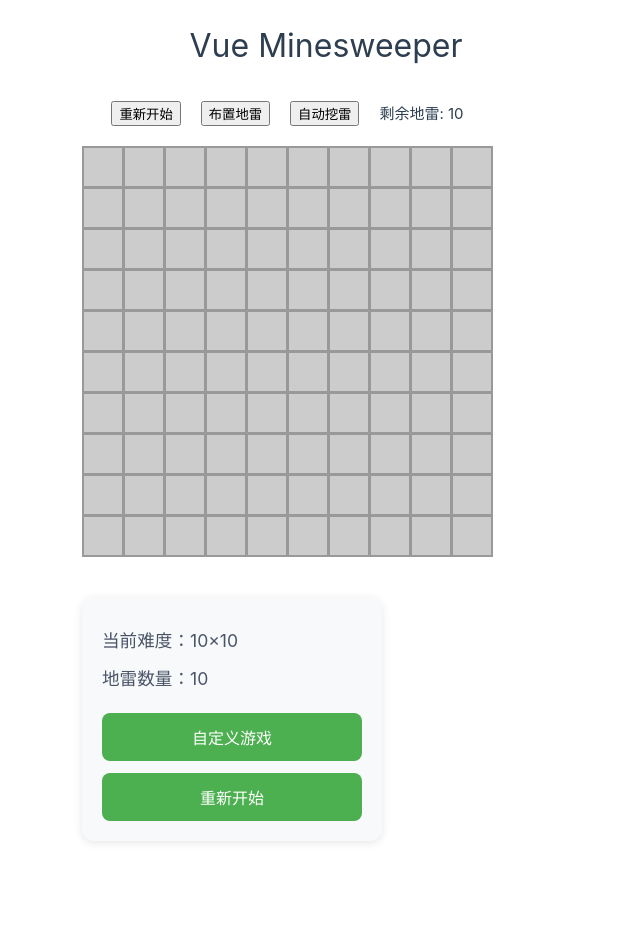
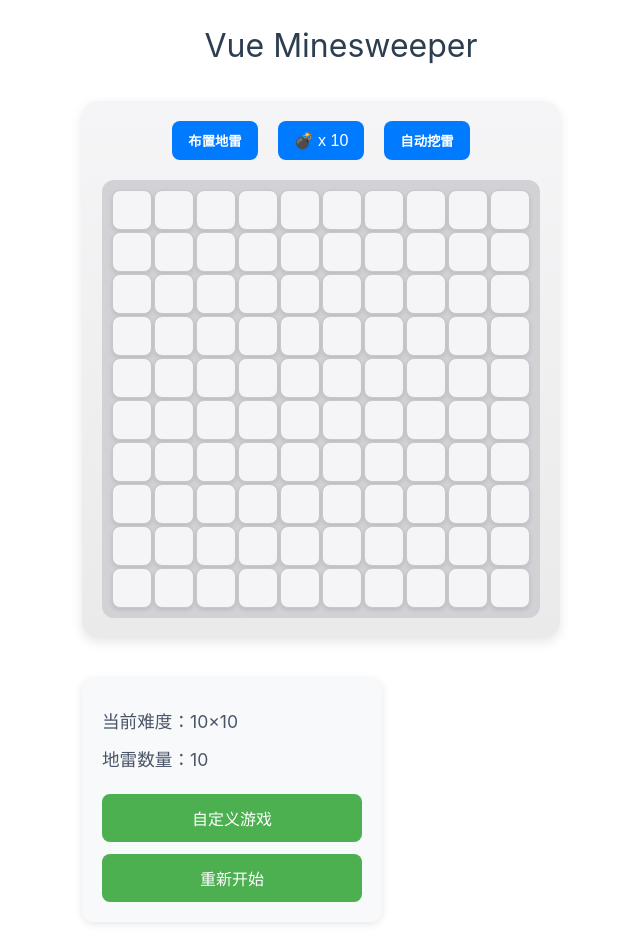
Before and after one commit to Ch1ldKing/vue-minesweeper, a Vue app: page / in a window 1280 px wide. Shown: the whole page, without its empty margins (10-650 px from the left). Before the commit the page ends 861 px from the top, so only its background shows below. Built offline with nearby package versions, Linux system fonts and the light colour scheme; the HTML template or start-up script is replaced by a standard one.

Commit message:
v0.8 修改外观

```diff
--- a/src/App.vue
+++ b/src/App.vue
@@ -201,6 +201,19 @@ const handleStateChange = (state: { currentMineCount: number; isPlacingMode: boo
   }
 }
 
+@import './apple-style.css';
+
+/* 添加模态框动画 */
+.modal-enter-active,
+.modal-leave-active {
+  transition: opacity 0.3s ease;
+}
+
+.modal-enter-from,
+.modal-leave-to {
+  opacity: 0;
+}
+
 /* 大屏幕布局 */
 @media (min-width: 1024px) {
   .content-wrapper {
--- /dev/null
+++ b/src/assets/apple-style.css
@@ -0,0 +1,228 @@
+/* apple-style.css */
+:root {
+  --app-background: #f5f5f7;
+  --glass-background: rgba(255, 255, 255, 0.7);
+  --button-background: rgba(0, 113, 227, 0.9);
+  --button-hover: rgba(0, 113, 227, 1);
+  --text-primary: #1d1d1f;
+  --text-secondary: #86868b;
+  --border-color: rgba(0, 0, 0, 0.1);
+  --cell-revealed: #ffffff;
+  --cell-unrevealed: rgba(255, 255, 255, 0.8);
+  --mine-color: #ff3b30;
+  --flag-color: #ff9500;
+}
+
+body {
+  background-color: var(--app-background);
+  font-family: -apple-system, BlinkMacSystemFont, 'Segoe UI', Roboto, Oxygen, Ubuntu, Cantarell, sans-serif;
+}
+
+.app {
+  width: 900px;
+  margin: 40px auto;
+  padding: 20px;
+}
+
+.title {
+  font-size: 44px;
+  font-weight: 700;
+  text-align: center;
+  color: var(--text-primary);
+  margin-bottom: 40px;
+  letter-spacing: -0.5px;
+}
+
+.content-wrapper {
+  display: flex;
+  gap: 40px;
+  justify-content: center;
+  align-items: flex-start;
+}
+
+.game-area {
+  flex: 0 1 auto;
+}
+
+.control-panel {
+  width: 280px;
+  padding: 24px;
+  background: var(--glass-background);
+  border-radius: 18px;
+  box-shadow: 0 8px 32px rgba(0, 0, 0, 0.1);
+  backdrop-filter: blur(20px);
+  border: 1px solid var(--border-color);
+}
+
+.game-info {
+  margin-bottom: 24px;
+}
+
+.game-info p {
+  margin: 12px 0;
+  color: var(--text-secondary);
+  font-size: 15px;
+  font-weight: 500;
+}
+
+.controls {
+  display: flex;
+  flex-direction: column;
+  gap: 12px;
+}
+
+.control-button {
+  padding: 12px 20px;
+  border: none;
+  border-radius: 12px;
+  background: var(--button-background);
+  color: white;
+  cursor: pointer;
+  font-size: 15px;
+  font-weight: 500;
+  transition: all 0.3s cubic-bezier(0.4, 0, 0.2, 1);
+}
+
+.control-button:hover {
+  background: var(--button-hover);
+  transform: translateY(-1px);
+}
+
+.modal-overlay {
+  backdrop-filter: blur(8px);
+  background: rgba(0, 0, 0, 0.3);
+}
+
+.modal-content {
+  background: var(--glass-background);
+  border-radius: 20px;
+  box-shadow: 0 20px 40px rgba(0, 0, 0, 0.2);
+  border: 1px solid var(--border-color);
+  backdrop-filter: blur(20px);
+  padding: 32px;
+}
+
+/* Board Styles */
+.game-container {
+  background: var(--glass-background);
+  padding: 24px;
+  border-radius: 20px;
+  box-shadow: 0 8px 32px rgba(0, 0, 0, 0.1);
+  backdrop-filter: blur(20px);
+  border: 1px solid var(--border-color);
+}
+
+.board {
+  gap: 4px;
+  background: var(--border-color);
+  padding: 4px;
+  border-radius: 12px;
+}
+
+/* Cell Styles */
+.cell {
+  width: 40px;
+  height: 40px;
+  border: none;
+  border-radius: 8px;
+  background: var(--cell-unrevealed);
+  font-weight: 600;
+  font-size: 16px;
+  cursor: pointer;
+  transition: all 0.2s cubic-bezier(0.4, 0, 0.2, 1);
+  box-shadow: 0 1px 2px rgba(0, 0, 0, 0.1);
+}
+
+.cell.revealed {
+  background: var(--cell-revealed);
+}
+
+.cell.mine {
+  background: var(--mine-color);
+}
+
+.cell:not(.revealed):hover {
+  transform: translateY(-1px);
+  box-shadow: 0 2px 4px rgba(0, 0, 0, 0.15);
+}
+
+/* Game Settings Styles */
+.settings-panel {
+  min-width: 360px;
+}
+
+.settings-panel h2 {
+  font-size: 24px;
+  font-weight: 600;
+  color: var(--text-primary);
+  margin-bottom: 24px;
+}
+
+.form-group {
+  margin-bottom: 20px;
+}
+
+.form-group label {
+  display: block;
+  color: var(--text-secondary);
+  margin-bottom: 8px;
+  font-size: 14px;
+}
+
+.form-group input {
+  width: 100%;
+  padding: 12px;
+  border: 1px solid var(--border-color);
+  border-radius: 12px;
+  background: var(--cell-revealed);
+  font-size: 15px;
+  transition: all 0.2s ease;
+}
+
+.form-group input:focus {
+  outline: none;
+  border-color: var(--button-background);
+  box-shadow: 0 0 0 3px rgba(0, 113, 227, 0.1);
+}
+
+.button-group {
+  display: flex;
+  gap: 12px;
+  margin-top: 24px;
+}
+
+.save-button,
+.cancel-button {
+  flex: 1;
+  padding: 12px 24px;
+  border: none;
+  border-radius: 12px;
+  font-size: 15px;
+  font-weight: 500;
+  cursor: pointer;
+  transition: all 0.2s ease;
+}
+
+.save-button {
+  background: var(--button-background);
+  color: white;
+}
+
+.save-button:hover:not(:disabled) {
+  background: var(--button-hover);
+}
+
+.cancel-button {
+  background: rgba(0, 0, 0, 0.05);
+  color: var(--text-primary);
+}
+
+.cancel-button:hover {
+  background: rgba(0, 0, 0, 0.1);
+}
+
+.error-message {
+  color: var(--mine-color);
+  font-size: 14px;
+  margin-top: 8px;
+}
--- a/src/components/Board.vue
+++ b/src/components/Board.vue
@@ -1,17 +1,21 @@
 <template>
   <div class="game-container">
     <div class="game-info">
-      <button @click="resetGame">重新开始</button>
+
       <button @click="handlePlacingMode" :disabled="gameOver || gameWon">
         {{ isPlacingMode ? '完成布置' : '布置地雷' }}
+      </button>
+      <!-- 剩余雷数显示为按钮 -->
+      <button class="status-button" @click="resetGame" :class="{ 'win': gameWon, 'lose': gameOver }">
+        <span v-if="gameWon">😄</span>
+        <span v-else-if="gameOver">😢</span>
+        <span v-else>{{ isPlacingMode ? `已放置地雷: ${currentMineCount}` : `💣 x ${remainingMines}` }}</span>
       </button>
       <button v-if="!isPlacingMode" @click="isAutoPlaying ? stopAutoPlay() : autoPlay()"
         :disabled="gameOver || gameWon">
         {{ isAutoPlaying ? '停止自动挖雷' : '自动挖雷' }}
       </button>
-      <span>{{ isPlacingMode ? `已放置地雷: ${currentMineCount}` : `剩余地雷: ${remainingMines}` }}</span>
-      <span v-if="gameOver">游戏结束!</span>
-      <span v-if="gameWon">胜利!</span>
+
     </div>
 
     <div class="board" :style="{ gridTemplateColumns: `repeat(${width}, 40px)` }">
@@ -20,12 +24,9 @@
           @reveal="handleCellClick(x, y)" @flag="toggleFlag(x, y)" />
       </template>
     </div>
-    <!-- 游戏结束遮罩 -->
     <div v-if="showGameOverOverlay" class="game-over-overlay">
       <div class="game-over-text">游戏结束!</div>
     </div>
-
-    <!-- 游戏胜利遮罩 -->
     <div v-if="showWinOverlay" class="game-win-overlay">
       <div class="game-win-text">胜利!</div>
     </div>
@@ -116,28 +117,72 @@ onUnmounted(() => {
 });
 </script>
 
-
 <style scoped>
 .game-container {
   display: flex;
   flex-direction: column;
   align-items: center;
-  gap: 20px;
+  background: linear-gradient(to bottom, #f5f5f7, #eaeaea);
+  padding: 20px;
+  border-radius: 16px;
+  box-shadow: 0 4px 12px rgba(0, 0, 0, 0.1);
 }
 
 .game-info {
   display: flex;
   gap: 20px;
-  align-items: center;
+  margin-bottom: 20px;
+}
+.status-button {
+  padding: 10px 16px;
+  border: none;
+  border-radius: 8px;
+  background: #007aff;
+  color: white;
+  font-size: 16px;
+  font-weight: bold;
+  cursor: pointer;
+  transition: background-color 0.3s, transform 0.2s ease;
+}
+
+.status-button:hover {
+  background: #005bb5;
+
+}
+
+/* 胜利状态样式 */
+.status-button.win {
+  background: #4cd964;
+  color: white;
+}
+
+/* 失败状态样式 */
+.status-button.lose {
+  background: #ff3b30;
+  color: white;
+}
+.game-info button {
+  padding: 10px 16px;
+  border: none;
+  border-radius: 8px;
+  background: #007aff;
+  color: white;
+  font-weight: bold;
+  cursor: pointer;
+  transition: background-color 0.3s;
+}
+
+.game-info button:hover {
+  background: #005bb5;
 }
 
 .board {
   display: grid;
-  gap: 1px;
-  background: #999;
-  padding: 1px;
+  gap: 2px;
+  background: #d1d1d6;
+  border-radius: 12px;
+  padding: 10px;
   position: relative;
-  /* 新增 */
 }
 
 .game-over-overlay,
--- a/src/components/Cell.vue
+++ b/src/components/Cell.vue
@@ -9,7 +9,7 @@
     @click="$emit('reveal')" @contextmenu.prevent="$emit('flag')">
     <transition name="fade">
       <template v-if="modelValue.isRevealed && !modelValue.isMine">
-        {{ modelValue.neighborMines || '' }}
+        {{ modelValue.neighborMines || "" }}
       </template>
       <template v-else-if="(modelValue.isRevealed && modelValue.isMine) || (placingMode && modelValue.isMine)">
         💣
@@ -35,39 +35,83 @@ defineEmits<{
 }>();
 
 </script>
-
 <style scoped>
 .cell {
   width: 40px;
   height: 40px;
-  border: 1px solid #999;
-  background: #ccc;
+  border-radius: 8px;
+  background: #f5f5f7;
+  border: 1px solid #c7c7cc;
+  display: flex;
+  justify-content: center;
+  align-items: center;
+  font-size: 18px;
   font-weight: bold;
-  font-size: 18px;
   cursor: pointer;
-  transition: background-color 0.2s ease;
-  position: relative;
-  overflow: hidden;
+  transition: all 0.3s ease;
+  box-shadow: 0 2px 4px rgba(0, 0, 0, 0.1);
 }
 
 .cell.revealed {
-  background: #eee;
-  transition: background-color 0.3s ease;
+  background: #e5e5ea;
+  border-color: #d1d1d6;
+  box-shadow: none;
 }
 
 .cell.mine-placing {
-  background: #ffeb3b;
-  opacity: 0.8;
+  background: rgba(255, 235, 59, 0.8);
+  /* 黄色，用于布雷模式 */
 }
 
 .cell.mine {
-  background: #f00;
+  background: #ff3b30;
+  /* 红色，用于显示地雷 */
+  color: white;
+}
+
+.cell.flagged {
+  color: #ff9500;
+  /* 橙色，用于显示旗帜 */
 }
 
 .cell:not(.revealed):hover {
-  background: #ddd;
+  background: #e0e0e6;
 }
 
+/* 数字颜色 */
+.cell[data-number="1"] {
+  color: #0000ff;
+}
+
+.cell[data-number="2"] {
+  color: #008000;
+}
+
+.cell[data-number="3"] {
+  color: #ff0000;
+}
+
+.cell[data-number="4"] {
+  color: #000080;
+}
+
+.cell[data-number="5"] {
+  color: #800000;
+}
+
+.cell[data-number="6"] {
+  color: #008080;
+}
+
+.cell[data-number="7"] {
+  color: #000000;
+}
+
+.cell[data-number="8"] {
+  color: #808080;
+}
+
+/* 动画效果 */
 .fade-enter-active,
 .fade-leave-active {
   transition: opacity 0.2s ease;
@@ -78,9 +122,8 @@ defineEmits<{
   opacity: 0;
 }
 
-/* 数字显示动画 */
+/* 数字揭示动效 */
 .cell.revealed:not(.mine) {
-  color: transparent;
   animation: numberReveal 0.3s ease forwards;
 }
 
@@ -97,49 +140,6 @@ defineEmits<{
   100% {
     transform: scale(1);
     opacity: 1;
-    color: inherit !important;
   }
 }
-
-.cell[data-number="1"] {
-  color: #0000FF !important;
-  /* 蓝色 */
-}
-
-.cell[data-number="2"] {
-  color: #008000 !important;
-  /* 绿色 */
-}
-
-.cell[data-number="3"] {
-  color: #FF0000 !important;
-  /* 红色 */
-}
-
-.cell[data-number="4"] {
-  color: #000080 !important;
-  /* 深蓝色 */
-}
-
-.cell[data-number="5"] {
-  color: #800000 !important;
-  /* 深红色 */
-}
-
-.cell[data-number="6"] {
-  color: #008080 !important;
-  /* 青色 */
-}
-
-.cell[data-number="7"] {
-  color: #000000 !important;
-  /* 黑色 */
-}
-
-.cell[data-number="8"] {
-  color: #808080 !important;
-  /* 灰色 */
-}
-
-
 </style>
```
